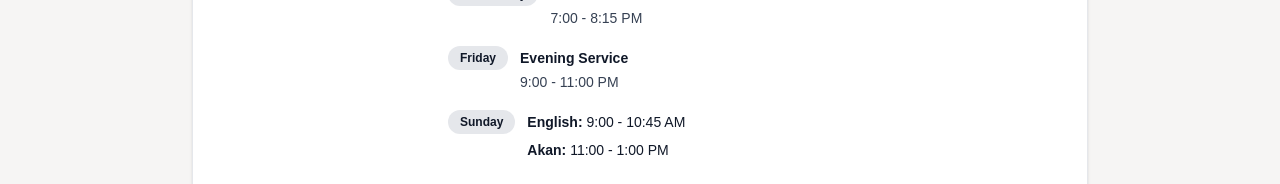
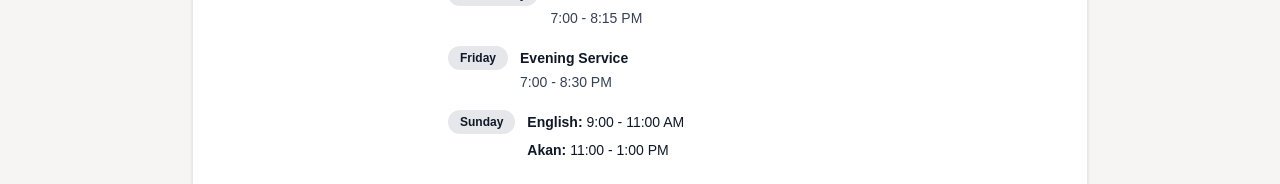
Before and after one commit to asdfqweasd/churchwebsites, a Next.js app: page / in a window 1280 px wide. Shown: the part 742-926 px from the top of the page. Built offline with nearby package versions, Linux system fonts and the light colour scheme; no server answers.

Commit message:
change english time

```diff
--- a/src/components/Footer.tsx
+++ b/src/components/Footer.tsx
@@ -50,7 +50,7 @@ export default function Footer() {
                     </span>
                     <div className="text-sm leading-6">
                       <p className="font-semibold">Evening Service</p>
-                      <p className="text-gray-700">9:00 - 11:00 PM</p>
+                      <p className="text-gray-700">7:00 - 8:30 PM</p>
                     </div>
                   </div>
                   <div className="flex flex-col sm:flex-row sm:items-center gap-3 w-full">
@@ -60,7 +60,7 @@ export default function Footer() {
                     <div className="text-sm leading-6 space-y-1">
                       <p>
                         <span className="font-semibold">English:</span> 9:00 -
-                        10:45 AM
+                        11:00 AM
                       </p>
                       <p>
                         <span className="font-semibold">Akan:</span> 11:00 -
```
